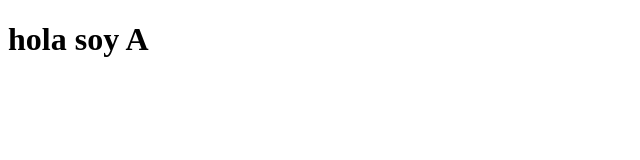
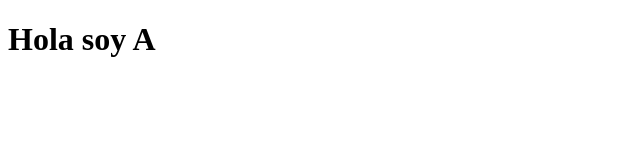
Before and after one commit to Yeikerjsuarezc/trabajo-en-equipo, a plain HTML site: page index.html in a window 1280 px wide. Shown: the whole page, without its empty margins (0-640 px from the left). Drawn offline with Linux system fonts and the light colour scheme.

Commit message:
dije que soy A

```diff
--- a/index.html
+++ b/index.html
@@ -6,6 +6,6 @@
     <title>Document</title>
 </head>
 <body>
-    <h1>hola soy A</h1>
+    <h1>Hola soy A </h1>
 </body>
 </html>
```
